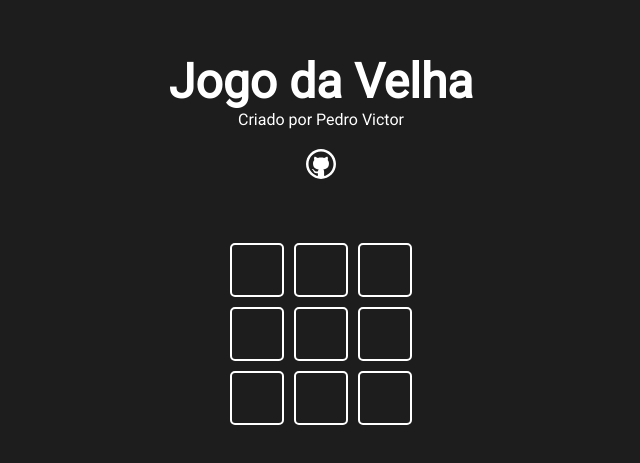
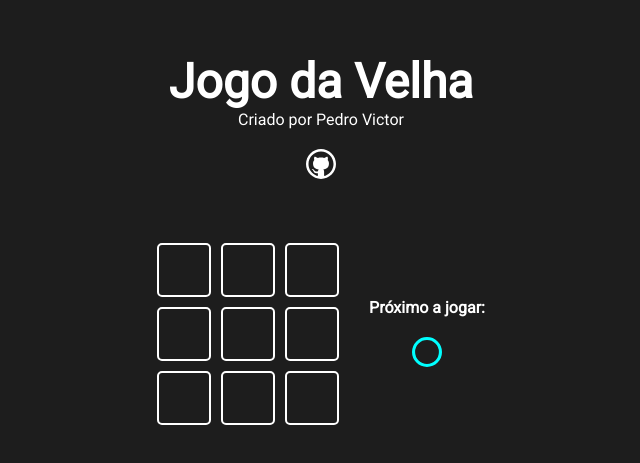
Before and after one commit to bezerrak3/React-Jogo-da-velha, a Next.js app: page / in a window 1280 px wide. Shown: the part 181-644 px from the top of the page, without its empty margins (319-959 px from the left). Built offline with nearby package versions, Linux system fonts and the light colour scheme.

Commit message:
Criado lógica do jogo

```diff
--- a/src/components/game/Game.jsx
+++ b/src/components/game/Game.jsx
@@ -1,19 +1,47 @@
 import { useState } from "react"
 import GameOption from "../gameOption/GameOption"
 import style from "./Game.module.css"
+import Icons from "../icons/Icons"
 
  function Game(){
   const [gameState, setGameState] = useState(Array(9).fill(0))
+  const [currentPlayer, setCurrentPlayer ] = useState(1)
+  const handleClick = (pos) =>{
+    if(gameState[pos] === 0){
+      let newGameState = [...gameState]
+      newGameState[pos] = currentPlayer
+      setCurrentPlayer(currentPlayer * -1)
+      setGameState(newGameState)
+
+    }
+
+  }
+
      return(
+
+      <div className={style.gameContent}>
          <div className={style.game}>
            {
-          gameState.map((value,pos)=> <GameOption
+             gameState.map((value, pos) => <GameOption
                key={`game-option-pos-${pos}`}
                status={value}
+               onClick={() => handleClick(pos)}
              />)
 
            }
          </div>
+         <div className={style.gameInfo}>
+          <h4>Próximo a jogar:</h4>
+          {
+            currentPlayer === 1 && <Icons iconName="circle"/>
+          }
+           {
+             currentPlayer === -1 && <Icons iconName="x" />
+           }
+
+         </div>
+      </div>
+
      )
  }
 
--- a/src/components/game/Game.module.css
+++ b/src/components/game/Game.module.css
@@ -4,3 +4,16 @@
     gap: 10px;
 
 }
+
+.gameContent{
+    display: flex;
+    gap: 30px;
+    align-items: center;
+}
+
+.gameInfo{
+    display: flex;
+    flex-direction: column;
+    align-items: center;
+    gap: 20px;
+}
--- a/src/components/gameOption/GameOption.jsx
+++ b/src/components/gameOption/GameOption.jsx
@@ -5,9 +5,9 @@
 
 const gameIcon = ({iconName}) => <Icons iconName={iconName} size="25px"/>
 
-function GameOption({status}){
+function GameOption({status, onClick}){
    return(
-    <div className={style.gameOption}>
+    <div className={style.gameOption} onClick={onClick}>
       {
         status === 1 && <Icons iconName="circle"/>
       }
```
Lines whose indentation alone changed are shown as unchanged.
